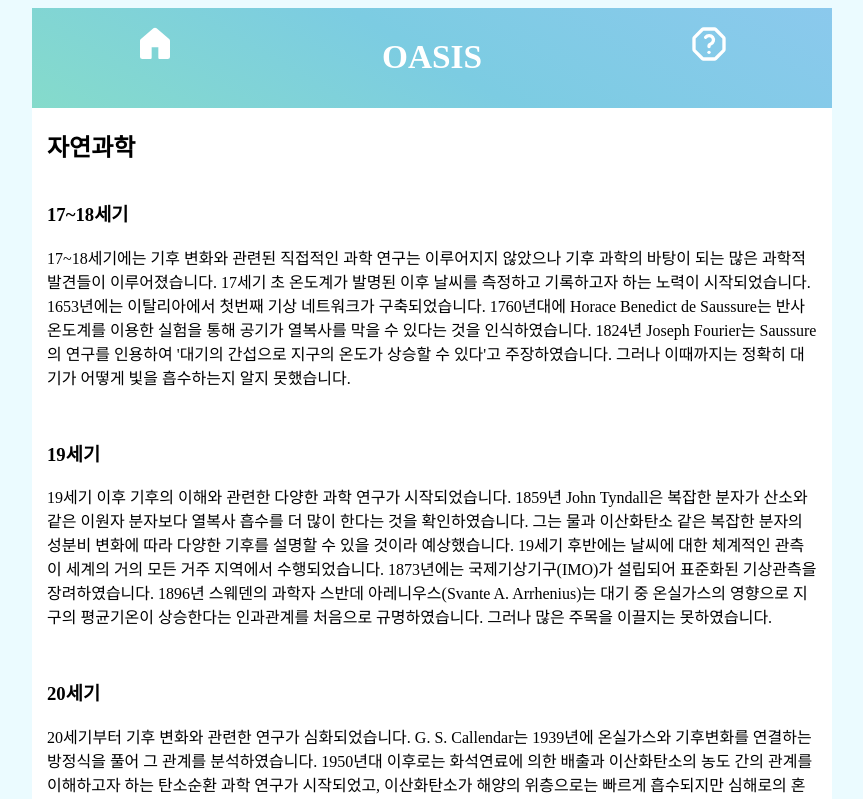
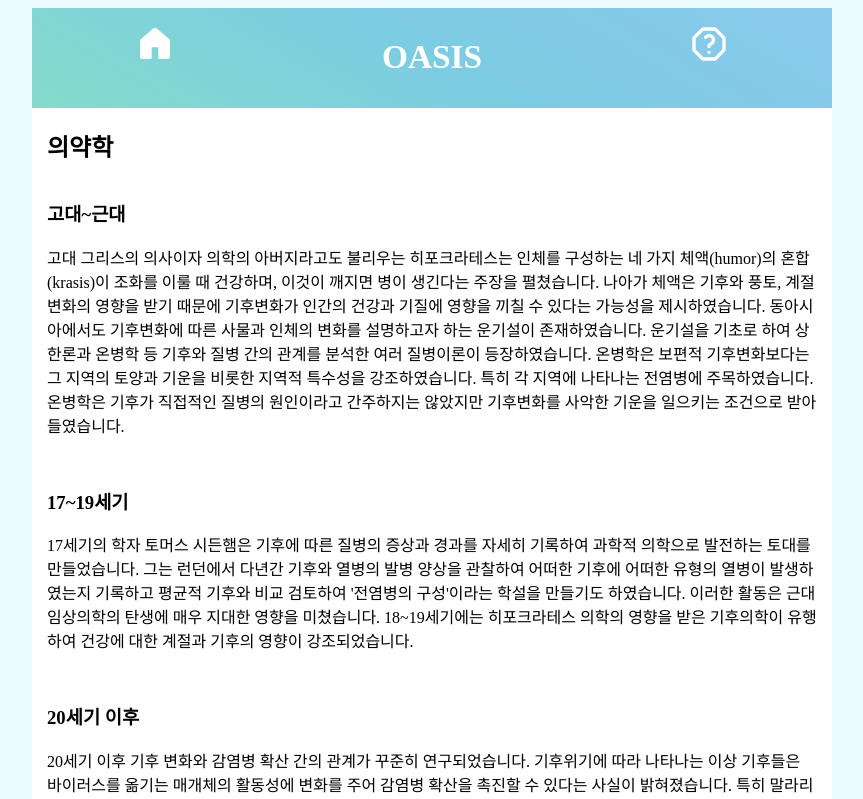
Before and after one commit to nasodemo/BigHistory-FrontEnd, a Next.js app: page /climatechange/medicine in a window 1280 px wide. Shown: the top 799 px of the page, without its empty margins (208-1071 px from the left). Built offline with nearby package versions, Linux system fonts and the light colour scheme.

Commit message:
edit climatepageslider.tsx

```diff
--- a/src/app/climatechange/(climatechangefield)/mechanics/page.tsx
+++ b/src/app/climatechange/(climatechangefield)/mechanics/page.tsx
@@ -6,7 +6,7 @@ import Uploadcommentshow from '../../../[word]/[field]/(fieldcomponent)/(uploadc
 
 export default function fieldpage5(){
     const comments=[
-        {username: 'username', comment: data.description.mechanics.comment
+        {username: 'username', comment: data.description.mechanics.comment}
     ]
     const description=[
         {title:data.description.mechanics.contents.title1, content:data.description.mechanics.contents.content1},
--- a/src/app/climatechange/(climatechangefield)/medicine/page.tsx
+++ b/src/app/climatechange/(climatechangefield)/medicine/page.tsx
@@ -9,17 +9,17 @@ export default function fieldpage6(){
         {username: 'username', comment: data.description.education.comment}
     ]
     const description=[
-        {title:data.description.naturescience.contents.title1, content:data.description.naturescience.contents.content1},
-        {title:data.description.naturescience.contents.title2, content:data.description.naturescience.contents.content2},
-        {title:data.description.naturescience.contents.title3, content:data.description.naturescience.contents.content3},
-        {title:data.description.naturescience.contents.title4, content:data.description.naturescience.contents.content4},
-        {title:data.description.naturescience.contents.title5, content:data.description.naturescience.contents.content5}
+        {title:data.description.medicine.contents.title1, content:data.description.medicine.contents.content1},
+        {title:data.description.medicine.contents.title2, content:data.description.medicine.contents.content2},
+        {title:data.description.medicine.contents.title3, content:data.description.medicine.contents.content3},
+        {title:data.description.medicine.contents.title4, content:data.description.medicine.contents.content4},
+        {title:data.description.medicine.contents.title5, content:data.description.medicine.contents.content5}
     ]
 
     return (
         <div>
             <div className={styles.container}>
-                <h2>{data.description.naturescience.field}</h2>
+                <h2>{data.description.medicine.field}</h2>
                 {description.map((item, index) => (
                     <div key={index}>
                         <h3 className={styles.title}>{item.title}</h3>
--- a/src/app/climatechange/climatecomponent/climatepageslider/climatepageslider.tsx
+++ b/src/app/climatechange/climatecomponent/climatepageslider/climatepageslider.tsx
@@ -87,13 +87,13 @@ const ClimatePageslider: React.FC = () => {
                     </Link>
                   </div>
                   <div className={styles.flexContainer}>
-                    <Link href={`climatechange/mechanics`} className={styles.textdeconone}>
+                    <Link href={`climatechange/medicine`} className={styles.textdeconone}>
                       <form className={`${styles.clickbox} ${styles.medicine}`}>의약학</form>
                     </Link>
                     <Link href={`climatechange/artphysical`} className={styles.textdeconone}>
                       <form className={`${styles.clickbox} ${styles.artPhysical}`}>예술<br/>체육학</form>
                     </Link>
-                    <Link href={`climatechange/agricultrueocean`} className={styles.textdeconone}>
+                    <Link href={`climatechange/agricultureocean`} className={styles.textdeconone}>
                       <form className={`${styles.clickbox} ${styles.agricultureOcean}`}>농수<br/>해양학</form>
                     </Link>
                   </div>
```
